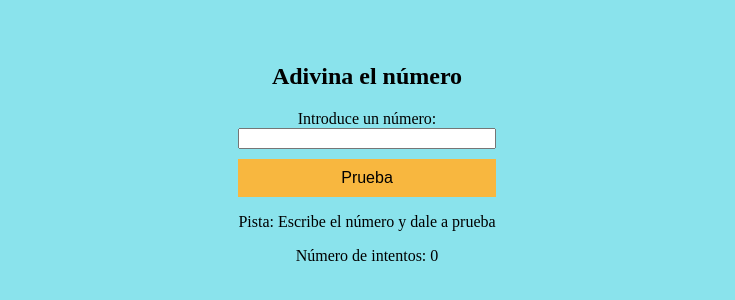
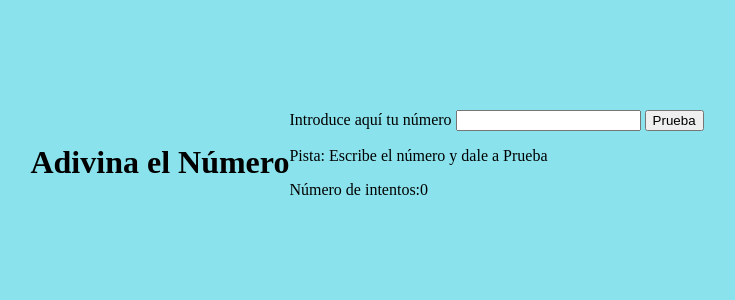
Before and after one commit to Adalab/modulo-2-evaluacion-intermedia-Sara-Gavi, a plain HTML site: page index.html in a window 1280 px wide. Shown: the part 238-538 px from the top of the page, without its empty margins (273-1008 px from the left). Drawn offline with Linux system fonts and the light colour scheme.

Commit message:
Changes and improvements in html

```diff
--- a/index.html
+++ b/index.html
@@ -7,19 +7,18 @@
     <link rel="stylesheet" href="./css/style.css">
 </head>
 <body>
-
-<section class="container__game">
-    <h1 class="game__title">Adivina el número</h1>
-    <form class="game__Form">
-        <label for="userlabel">Introduce un número:</label>
-        <input class="userNumber js__userNumber"  type="text" id="guessNumber" required>
-        <input class="js__gameButton" type="submit" value="Prueba" id="playButton">
-    </form>
-    <p class="game__message js__gameMessage">Pista: Escribe el número y dale a prueba</p>
-
-    <p class="attemps__message">Número de intentos: <span class="attemps js__attempsCounter">0</span></p>
-
-</section>
+    <header>
+        <h1 class="game__title">Adivina el Número</h1>
+    </header>
+    <main>
+        <form class="js__form">
+            <label for="userNumber">Introduce aquí tu número</label>
+            <input class="js__userNumberInput" type="text" id="userNumber" name="userNumber">
+            <input class="js__buttonForm" type="submit" value="Prueba">
+        </form>
+        <p class="js__messageClue">Pista: Escribe el número y dale a Prueba</p>
+        <p>Número de intentos:<span class="js__counter">0</span></p>
+    </main>
 <script src="./Js/main.js"></script>
 </body>
 </html>
```
